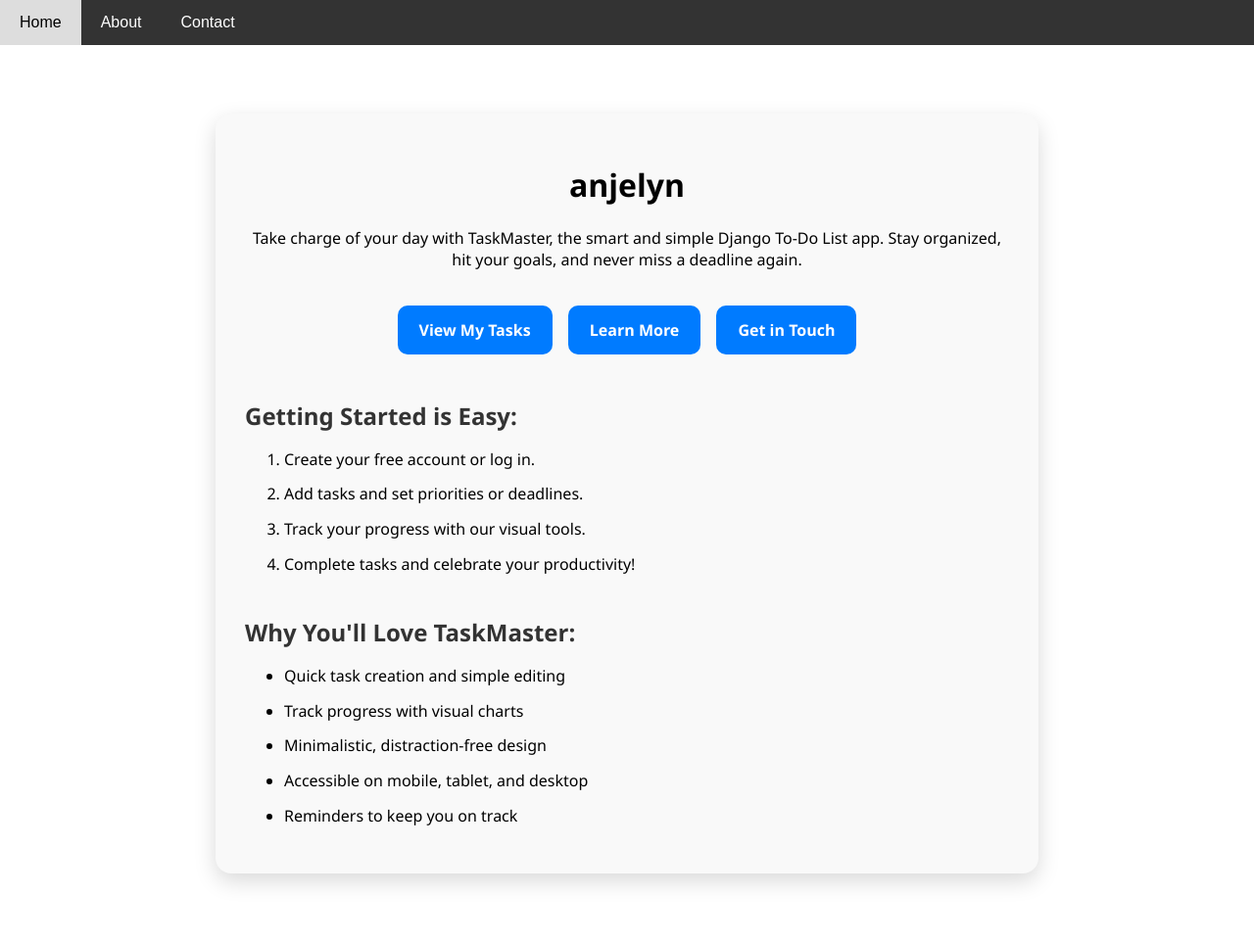
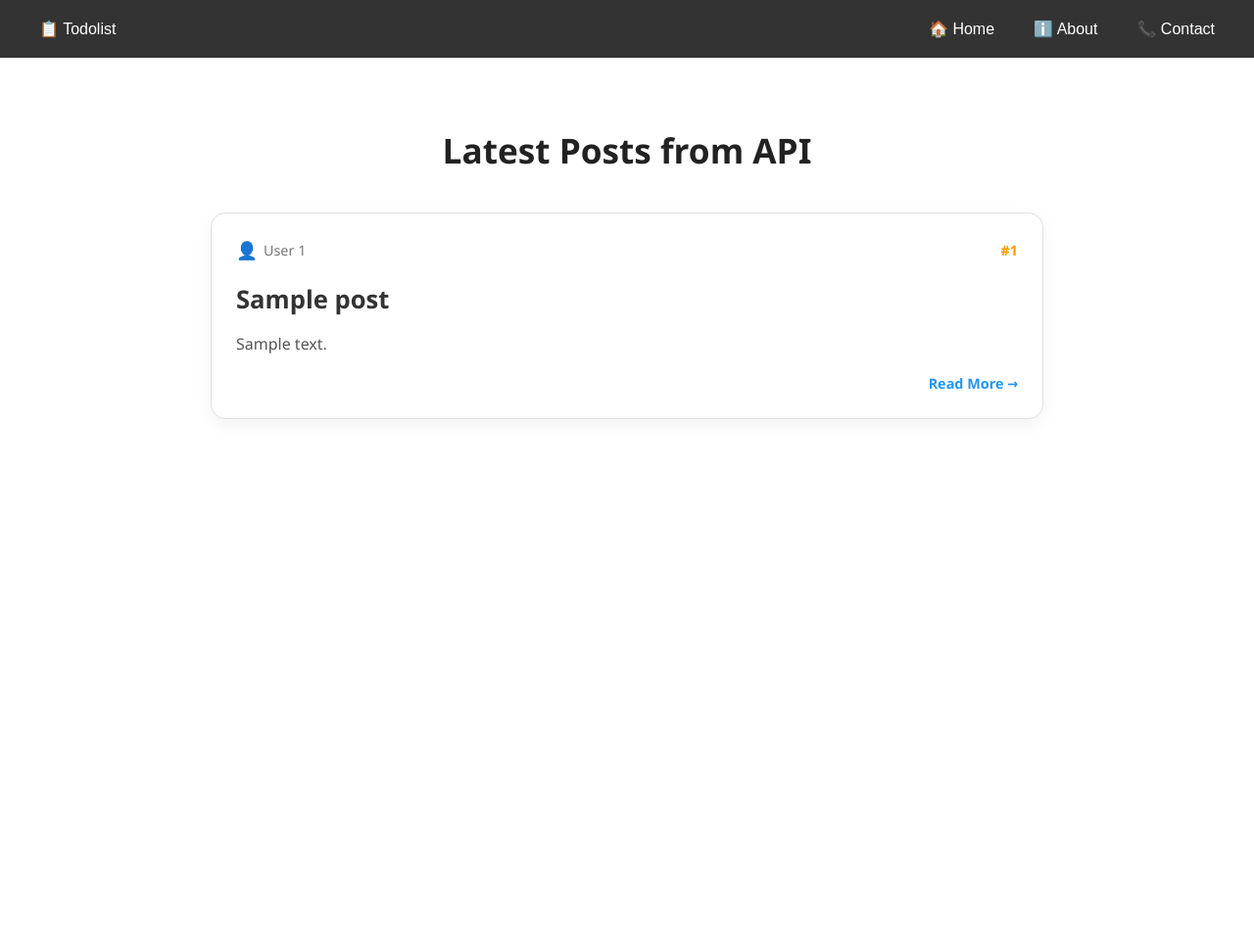
Before and after one commit to anjelyn123/django-project, a Django app: template djangoproject/myproject/myapp/templates/myapp/homepage.html in a window 1280 px wide. Shown: the whole page at 98% size. After the commit the page ends 428 px from the top, so only its background shows below. Run offline with Django 5.2, Linux system fonts and the light colour scheme; the template is opened without the code that fills it: most values are stand-ins (such as "Sample title", 1, 10 or a date in 2020).

Commit message:
add API  in home activity 2

```diff
--- a/djangoproject/myproject/myapp/templates/myapp/base.html
+++ b/djangoproject/myproject/myapp/templates/myapp/base.html
@@ -1,42 +1,74 @@
+{% load static %}
 <!DOCTYPE html>
 <html>
 <head>
     <title>{% block title %}My Website{% endblock %}</title>
     <style>
-        /* Simple navbar styling */
         body { font-family: Arial, sans-serif; margin: 0; padding: 0; }
-        .navbar { background-color: #333; overflow: hidden; }
+
+        /* Navbar styling */
+        .navbar {
+            display: flex;
+            justify-content: space-between; /* left & right separation */
+            align-items: center;
+            background-color: #333;
+            padding: 10px 20px;
+        }
+
+        /* Left and right sections */
+        .navbar .left, .navbar .right {
+            display: flex;
+            align-items: center;
+        }
+
+        /* Links styling */
         .navbar a {
-            float: left;
-            display: block;
             color: white;
-            text-align: center;
-            padding: 14px 20px;
             text-decoration: none;
+            padding: 10px 15px;
+            margin: 0 5px;
+            border-radius: 4px;
+            transition: 0.3s;
         }
-        .navbar a:hover { background-color: #ddd; color: black; }
 
-        /* Active link styling */
+        .navbar a:hover {
+            background-color: #4CAF50;
+        }
+
+        /* Active link */
         .navbar a.active {
             background-color: #4CAF50;
-            color: white;
             font-weight: bold;
         }
 
-        .content { padding: 20px; }
+        /* Content styling */
+        .content {
+            padding: 20px;
+        }
     </style>
 </head>
 <body>
+
+    <!-- Navbar -->
     <div class="navbar">
-        <a href="{% url 'homepage' %}" class="{% if request.path == '/' %}active{% endif %}">Home</a>
+        <!-- Left side: Todolist -->
+        <div class="left">
+            <a href="{% url 'todolist' %}" class="{% if request.path == '/todolist/' %}active{% endif %}">📋 Todolist</a>
+        </div>
 
-        <a href="{% url 'about' %}" class="{% if request.path == '/about/' %}active{% endif %}">About</a>
-        <a href="{% url 'contact' %}" class="{% if request.path == '/contact/' %}active{% endif %}">Contact</a>
+        <!-- Right side: Home, About, Contact -->
+        <div class="right">
+            <a href="{% url 'homepage' %}" class="{% if request.path == '/' %}active{% endif %}">🏠 Home</a>
+            <a href="{% url 'about' %}" class="{% if request.path == '/about/' %}active{% endif %}">ℹ️ About</a>
+            <a href="{% url 'contact' %}" class="{% if request.path == '/contact/' %}active{% endif %}">📞 Contact</a>
+        </div>
     </div>
 
+    <!-- Main content -->
     <div class="content">
         {% block content %}
         {% endblock %}
     </div>
+
 </body>
 </html>
--- a/djangoproject/myproject/myapp/templates/myapp/homepage.html
+++ b/djangoproject/myproject/myapp/templates/myapp/homepage.html
@@ -3,87 +3,137 @@
 {% block title %}Home{% endblock %}
 
 {% block content %}
-<div class="homepage-container">
-    <h1>anjelyn</h1>
-    <p>
-        Take charge of your day with TaskMaster, the smart and simple Django To-Do List app.
-        Stay organized, hit your goals, and never miss a deadline again.
-    </p>
+<div class="posts-container">
+    <h1>Latest Posts from API</h1>
 
-    <div class="links">
-        <a class="btn" href="{% url 'todolist' %}">View My Tasks</a>
-        <a class="btn" href="{% url 'about' %}">Learn More</a>
-        <a class="btn" href="{% url 'contact' %}">Get in Touch</a>
-    </div>
-
-    <div class="documentation">
-        <h2>Getting Started is Easy:</h2>
-        <ol>
-            <li>Create your free account or log in.</li>
-            <li>Add tasks and set priorities or deadlines.</li>
-            <li>Track your progress with our visual tools.</li>
-            <li>Complete tasks and celebrate your productivity!</li>
-        </ol>
-    </div>
-
-    <div class="extra-features">
-        <h2>Why You'll Love TaskMaster:</h2>
-        <ul>
-            <li>Quick task creation and simple editing</li>
-            <li>Track progress with visual charts</li>
-            <li>Minimalistic, distraction-free design</li>
-            <li>Accessible on mobile, tablet, and desktop</li>
-            <li>Reminders to keep you on track</li>
-        </ul>
-    </div>
+    {% for post in posts %}
+        <div class="post-card">
+            <div class="post-meta">
+                <div class="user-info">
+                    <span class="user-icon">👤</span>
+                    <span class="user-id">User {{ post.userId }}</span>
+                </div>
+                <div class="post-id">
+                    #{{ post.id }}
+                </div>
+            </div>
+            <h2 class="post-title">{{ post.title }}</h2>
+            <p class="post-body">{{ post.body }}</p>
+            <div class="post-footer">
+                <span class="read-more">Read More →</span>
+            </div>
+        </div>
+    {% endfor %}
 </div>
 
 <style>
-.homepage-container {
-    max-width: 780px;
+/* Container */
+.posts-container {
+    max-width: 850px;
     margin: 50px auto;
-    padding: 30px;
-    background: #f9f9f9;
-    border-radius: 16px;
-    box-shadow: 0 8px 22px rgba(0,0,0,0.15);
-    text-align: center;
+    padding: 0 20px;
     font-family: 'Segoe UI', Tahoma, Geneva, Verdana, sans-serif;
 }
 
-.links {
-    margin: 30px 0;
+.posts-container h1 {
+    text-align: center;
+    font-size: 2.2rem;
+    margin-bottom: 40px;
+    color: #222;
 }
 
-.links .btn {
-    display: inline-block;
-    text-decoration: none;
-    padding: 14px 22px;
-    margin: 6px;
-    border-radius: 10px;
-    background-color: #007BFF;
-    color: #fff;
-    font-weight: 600;
-    transition: all 0.3s ease;
+/* Post Card */
+.post-card {
+    border: 1px solid #e0e0e0;
+    border-radius: 15px;
+    padding: 25px;
+    margin-bottom: 30px;
+    background-color: #ffffff;
+    box-shadow: 0 6px 18px rgba(0, 0, 0, 0.05);
+    transition: transform 0.3s, box-shadow 0.3s, border-color 0.3s;
 }
 
-.links .btn:hover {
-    background-color: #0056b3;
-    transform: translateY(-2px);
+.post-card:hover {
+    transform: translateY(-5px);
+    box-shadow: 0 12px 24px rgba(0, 0, 0, 0.12);
+    border-color: #ff9800;
 }
 
-.documentation, .extra-features {
-    text-align: left;
-    margin-top: 40px;
+/* Post Meta */
+.post-meta {
+    display: flex;
+    justify-content: space-between;
+    align-items: center;
+    margin-bottom: 15px;
+    font-size: 0.9rem;
+    color: #777;
 }
 
-.documentation h2, .extra-features h2 {
-    color: #333;
-    margin-bottom: 14px;
+.user-info {
+    display: flex;
+    align-items: center;
+    gap: 6px;
 }
 
-.documentation ol li, .extra-features ul li {
-    margin: 10px 0;
+.user-icon {
+    font-size: 1.1rem;
+}
+
+.post-id {
+    font-weight: bold;
+    color: #ff9800;
+}
+
+/* Post Title */
+.post-title {
+    font-size: 1.6rem;
+    color: #333;
+    margin-bottom: 12px;
+}
+
+/* Post Body */
+.post-body {
+    font-size: 1rem;
     line-height: 1.6;
+    color: #555;
+    margin-bottom: 15px;
+    white-space: pre-line;
+}
+
+/* Post Footer */
+.post-footer {
+    text-align: right;
+}
+
+.read-more {
+    font-size: 0.9rem;
+    color: #2196F3;
+    font-weight: 600;
+    cursor: pointer;
+    transition: color 0.2s;
+}
+
+.read-more:hover {
+    color: #0b7dda;
+}
+
+/* Responsive */
+@media screen and (max-width: 600px) {
+    .post-card {
+        padding: 20px;
+    }
+
+    .post-title {
+        font-size: 1.3rem;
+    }
+
+    .post-meta {
+        font-size: 0.8rem;
+    }
+
+    .read-more {
+        font-size: 0.8rem;
+    }
 }
 </style>
 {% endblock %}
```
Also changed, not shown: djangoproject/myproject/myapp/views.py (+11 -1 lines), djangoproject/myproject/myapp/templates/myapp/contact.html (line endings or trailing spaces), djangoproject/myproject/myapp/urls.py (line endings or trailing spaces).
